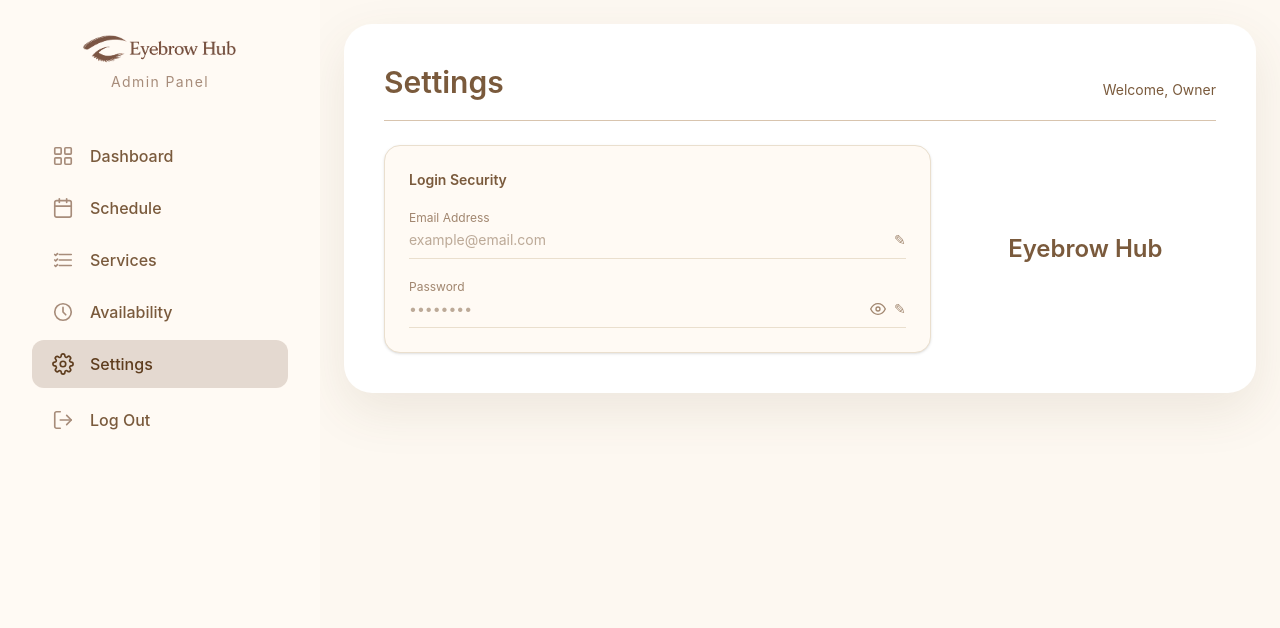
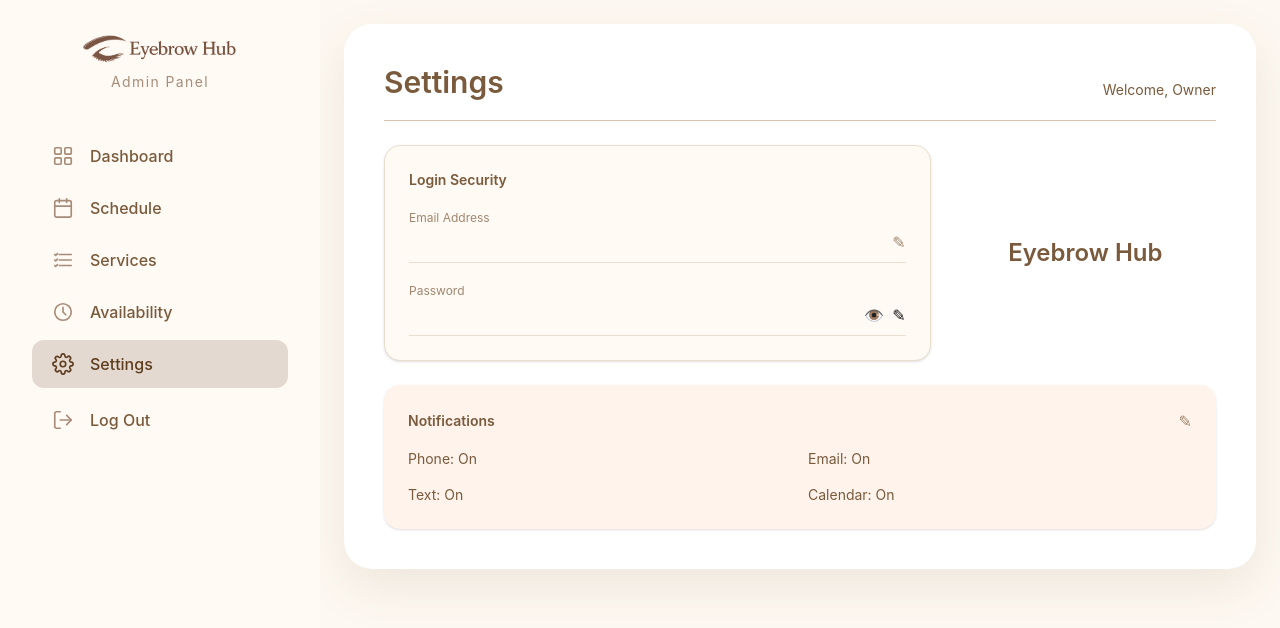
Before and after one commit to brentcrosby/eyebrow-hub, a Next.js app: page /admin/settings in a window 1280 px wide. Shown: the top 628 px of the page. Built offline with nearby package versions, Linux system fonts and the light colour scheme.

Commit message:
feat: added notification UI for settings page

```diff
--- a/app/admin/(panel)/settings/page.tsx
+++ b/app/admin/(panel)/settings/page.tsx
@@ -5,16 +5,30 @@ export default function AdminSettingsPage() {
   // State variables for email and password management
   const [email, editEmail] = useState<string>("");
   const [originalEmail, setOriginalEmail] = useState<string>("");
+
   const [password, editPassword] = useState<string>("");
   const [originalPassword, setOriginalPassword] = useState<string>("");
   // State variables for form visibility and error handling
   const [emailForm, displayEmailForm] = useState<boolean>(false);
   const [passwordForm, displayPasswordForm] = useState<boolean>(false);
+
   const [emailError, setEmailError] = useState<string>("");
   const [showPassword, setShowPassword] = useState<boolean>(false);
 
-  // function to validate email format with error message display if the email is invalid
-  function emailValidation () : boolean {
+  // Notification preferences object to reduce state variables
+  const [preferences, setPreferences] = useState({
+    phone: true,
+    email: true,
+    text: true,
+    calendar: true,
+  });
+  // Edit mode state for notifications
+  const [editMode, setEditMode] = useState(false);
+  // Draft preferences state to hold changes before saving
+  const [draftPreferences, setDraftPreferences] = useState(preferences);
+
+  // Function to validate email format
+  function emailValidation(): boolean {
     const emailRegex = /^[^\s@]+@[^\s@]+\.[^\s@]+$/;
     if (!emailRegex.test(email)) {
       setEmailError("Please enter a valid email address.");
@@ -42,48 +56,47 @@ export default function AdminSettingsPage() {
                 <input
                   value={originalEmail}
                   onChange={(e) => setOriginalEmail(e.target.value)}
-                  placeholder="example@email.com"
                   readOnly={!emailForm}
                   className="w-full bg-transparent text-sm text-[#7a5a3c] outline-none"
                 />
                 <span
-                  className="cursor-pointer text-[#a1866f] text-sm hover:text-[#7a5a3c] transition-colors"
+                  className="cursor-pointer text-[#a1866f]"
                   onClick={() => displayEmailForm(true)}
-                >✎</span>
+                >
+                  ✎
+                </span>
               </div>
 
               {emailForm && (
-                <div className="mt-3 w-72 rounded-2xl border border-[#eadfce] bg-white p-4 shadow-md">
-                  <p className="text-sm font-medium text-[#7a5a3c] mb-3">Change Email</p>
+                <div className="mt-3 w-72 rounded-2xl border bg-white p-4 shadow-md">
                   <input
-                    type="email"
                     value={email}
                     onChange={(e) => editEmail(e.target.value)}
-                    placeholder="Enter new email"
-                    className="w-full rounded-full border border-[#dccab5] bg-[#fffaf4] px-4 py-2 text-sm text-[#7a5a3c] outline-none focus:ring-1 focus:ring-[#7a5a3c]"
+                    className="w-full border rounded-full px-4 py-2 text-sm"
+                    placeholder="Enter email"
                   />
-                  {emailError && <p className="text-xs text-red-500 mt-1.5 pl-1">{emailError}</p>}
+
+                  {emailError && (
+                    <p className="text-xs text-red-500 mt-1">
+                      {emailError}
+                    </p>
+                  )}
+
                   <div className="mt-3 flex gap-2">
                     <button
                       onClick={() => {
                         if (emailValidation()) {
+                          setOriginalEmail(email);
                           displayEmailForm(false);
-                          setOriginalEmail(email);
-                        } else {
-                          setEmailError("Please enter a valid email address.");
                         }
                       }}
-                      className="rounded-full bg-[#7a5a3c] px-5 py-1.5 text-sm font-medium text-white hover:bg-[#936f50] active:scale-95 transition-all duration-150 shadow-sm hover:shadow-md"
+                      className="bg-[#7a5a3c] text-white px-4 py-1.5 rounded-full"
                     >
                       Save
                     </button>
                     <button
-                      onClick={() => {
-                        displayEmailForm(false);
-                        setEmailError("");
-                        setOriginalEmail(originalEmail);
-                      }}
-                      className="rounded-full border border-[#dccab5] bg-[#fffaf4] px-5 py-1.5 text-sm text-[#7a5a3c] hover:bg-[#f0e6d6] hover:border-[#c9a882] active:scale-95 transition-all duration-150"
+                      onClick={() => displayEmailForm(false)}
+                      className="border px-4 py-1.5 rounded-full"
                     >
                       Cancel
                     </button>
@@ -92,6 +105,7 @@ export default function AdminSettingsPage() {
               )}
             </div>
 
+
             <div className="mt-5">
               <p className="text-xs text-[#a1866f]">Password</p>
               <div className="mt-1 flex items-center justify-between border-b border-[#eadfce] pb-2">
@@ -99,61 +113,44 @@ export default function AdminSettingsPage() {
                   value={originalPassword}
                   onChange={(e) => setOriginalPassword(e.target.value)}
                   type={showPassword ? "text" : "password"}
-                  placeholder="••••••••"
                   readOnly={!passwordForm}
                   className="w-full bg-transparent text-sm text-[#7a5a3c] outline-none"
                 />
-                <div className="flex items-center gap-2">
-                  <span
-                    className="cursor-pointer text-[#a1866f] hover:text-[#7a5a3c] transition-colors select-none"
-                    onClick={() => setShowPassword(!showPassword)}
-                  >
-                    {showPassword ? (
-                      <svg xmlns="http://www.w3.org/2000/svg" className="h-4 w-4" viewBox="0 0 24 24" fill="none" stroke="currentColor" strokeWidth="2" strokeLinecap="round" strokeLinejoin="round">
-                        <path d="M17.94 17.94A10.07 10.07 0 0 1 12 20c-7 0-11-8-11-8a18.45 18.45 0 0 1 5.06-5.94"/>
-                        <path d="M9.9 4.24A9.12 9.12 0 0 1 12 4c7 0 11 8 11 8a18.5 18.5 0 0 1-2.16 3.19"/>
-                        <line x1="1" y1="1" x2="23" y2="23"/>
-                      </svg>
-                    ) : (
-                      <svg xmlns="http://www.w3.org/2000/svg" className="h-4 w-4" viewBox="0 0 24 24" fill="none" stroke="currentColor" strokeWidth="2" strokeLinecap="round" strokeLinejoin="round">
-                        <path d="M1 12s4-8 11-8 11 8 11 8-4 8-11 8-11-8-11-8z"/>
-                        <circle cx="12" cy="12" r="3"/>
-                      </svg>
-                    )}
+
+                <div className="flex gap-2">
+                  <span onClick={() => setShowPassword(!showPassword)}>
+                   {showPassword ? "👁" : "👁"}
                   </span>
                   <span
-                    className="cursor-pointer text-[#a1866f] text-sm hover:text-[#7a5a3c] transition-colors"
                     onClick={() => displayPasswordForm(true)}
-                  >✎</span>
+                    className="cursor-pointer"
+                  >
+                    ✎
+                  </span>
                 </div>
               </div>
 
               {passwordForm && (
-                <div className="mt-3 w-72 rounded-2xl border border-[#eadfce] bg-white p-4 shadow-md">
-                  <p className="text-sm font-medium text-[#7a5a3c] mb-3">Change Password</p>
+                <div className="mt-3 w-72 rounded-2xl border bg-white p-4 shadow-md">
                   <input
-                    type="password"
                     value={password}
                     onChange={(e) => editPassword(e.target.value)}
-                    placeholder="Enter new password"
-                    className="w-full rounded-full border border-[#dccab5] bg-[#fffaf4] px-4 py-2 text-sm text-[#7a5a3c] outline-none focus:ring-1 focus:ring-[#7a5a3c]"
+                    className="w-full border rounded-full px-4 py-2 text-sm"
+                    placeholder="Enter password"
                   />
                   <div className="mt-3 flex gap-2">
                     <button
                       onClick={() => {
-                        displayPasswordForm(false)
                         setOriginalPassword(password);
+                        displayPasswordForm(false);
                       }}
-                      className="rounded-full bg-[#7a5a3c] px-5 py-1.5 text-sm font-medium text-white hover:bg-[#936f50] active:scale-95 transition-all duration-150 shadow-sm hover:shadow-md"
+                      className="bg-[#7a5a3c] text-white px-4 py-1.5 rounded-full"
                     >
                       Save
                     </button>
                     <button
-                      onClick={() => {
-                        displayPasswordForm(false);
-                        editPassword("");
-                      }}
-                      className="rounded-full border border-[#dccab5] bg-[#fffaf4] px-5 py-1.5 text-sm text-[#7a5a3c] hover:bg-[#f0e6d6] hover:border-[#c9a882] active:scale-95 transition-all duration-150"
+                      onClick={() => displayPasswordForm(false)}
+                      className="border px-4 py-1.5 rounded-full"
                     >
                       Cancel
                     </button>
@@ -163,13 +160,77 @@ export default function AdminSettingsPage() {
             </div>
           </div>
 
-          <div className="flex items-center justify-center">
-            <div className="text-center">
-              <div className="text-2xl font-semibold text-[#7a5a3c]">
-                Eyebrow Hub
+          <div className="flex items-center justify-center text-2xl font-semibold text-[#7a5a3c]">
+            Eyebrow Hub
+          </div>
+        </div>
+
+        <div className="mt-6 rounded-2xl bg-[#fff3eb] p-6 shadow-sm">
+          <div className="flex items-center justify-between">
+            <h2 className="text-sm font-semibold text-[#7a5a3c]">
+              Notifications
+            </h2>
+
+            <span
+              className="cursor-pointer text-[#a1866f]"
+              onClick={() => {
+                setDraftPreferences(preferences);
+                setEditMode(true);
+              }}
+            >
+              ✎
+            </span>
+          </div>
+
+          {!editMode ? (
+            <div className="mt-4 grid grid-cols-2 gap-4 text-sm text-[#7a5a3c]">
+              <div>Phone: {preferences.phone ? "On" : "Off"}</div>
+              <div>Email: {preferences.email ? "On" : "Off"}</div>
+              <div>Text: {preferences.text ? "On" : "Off"}</div>
+              <div>Calendar: {preferences.calendar ? "On" : "Off"}</div>
+            </div>
+          ) : (
+
+            <div className="mt-4 grid grid-cols-2 gap-4">
+              {Object.entries(draftPreferences).map(([key, value]) => (
+                <label
+                  key={key}
+                  className="flex items-center gap-2 text-sm text-[#7a5a3c]"
+                >
+                  <input
+                    type="checkbox"
+                    checked={value}
+                    onChange={(e) =>
+                      setDraftPreferences({
+                        ...draftPreferences,
+                        [key]: e.target.checked,
+                      })
+                    }
+                  />
+                  {key}
+                </label>
+              ))}
+
+              <div className="col-span-2 flex gap-2 mt-2">
+                <button
+                  onClick={() => {
+                    setPreferences(draftPreferences);
+                    setEditMode(false);
+                  }}
+                  className="bg-[#7a5a3c] text-white px-4 py-1.5 rounded-full"
+                >
+                  Save
+                </button>
+
+                <button
+                  onClick={() => setEditMode(false)}
+                  className="border px-4 py-1.5 rounded-full"
+                >
+                  Cancel
+                </button>
               </div>
             </div>
-          </div>
+          )}
         </div>
 
       </section>
```
